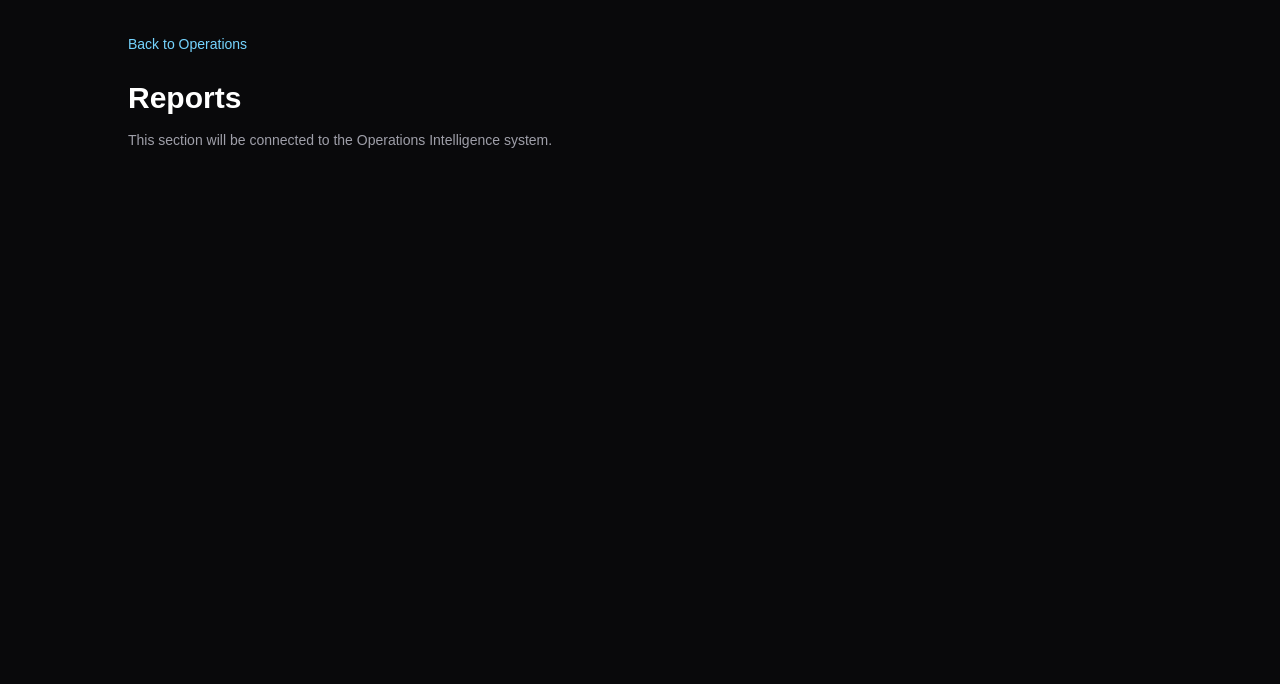
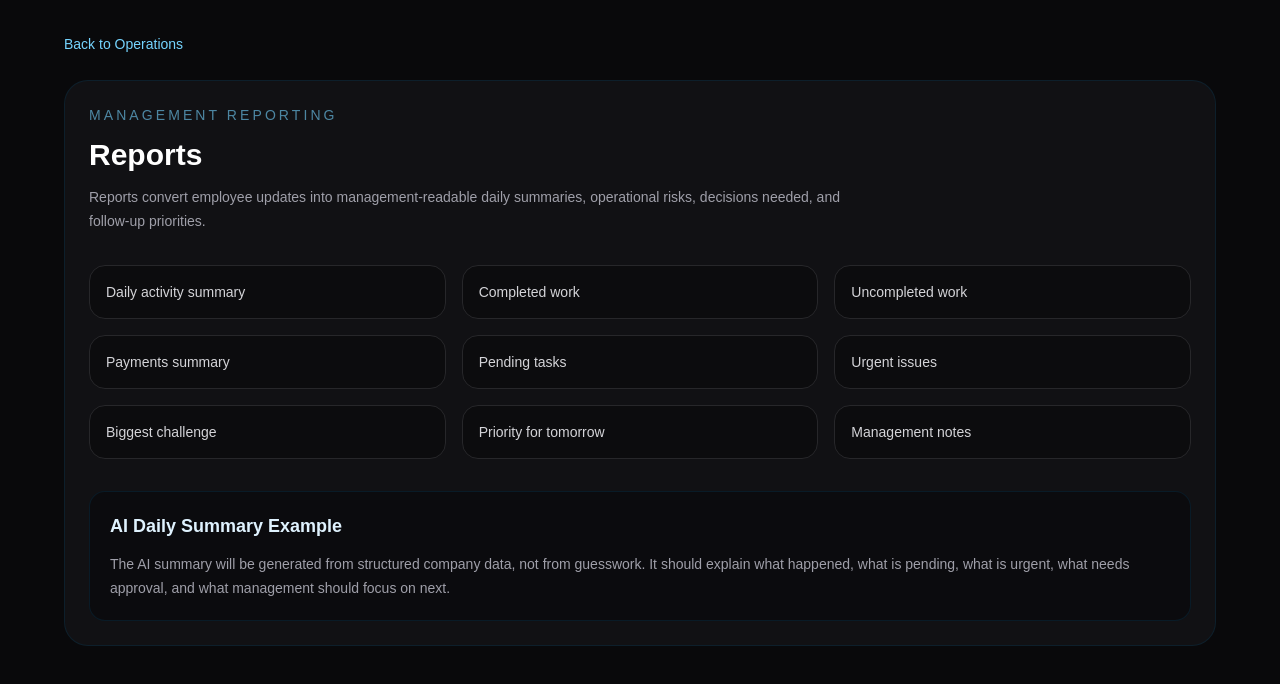
Before and after one commit to SirSebastian-ux/virtus.ai, a Next.js app: page /operations/reports in a window 1280 px wide. Shown: the top 684 px of the page. Built offline with nearby package versions, Linux system fonts and the light colour scheme.

Commit message:
Add Operations Reports interface

```diff
--- a/app/operations/reports/page.js
+++ b/app/operations/reports/page.js
@@ -1,18 +1,53 @@
 export default function OperationsReportsPage() {
+  const reportSections = [
+    "Daily activity summary",
+    "Completed work",
+    "Uncompleted work",
+    "Payments summary",
+    "Pending tasks",
+    "Urgent issues",
+    "Biggest challenge",
+    "Priority for tomorrow",
+    "Management notes",
+  ];
+
   return (
     <main className="min-h-screen bg-zinc-950 px-6 py-8 text-zinc-100">
-      <section className="mx-auto max-w-5xl">
+      <section className="mx-auto max-w-6xl">
         <a href="/operations" className="text-sm text-sky-300 hover:text-sky-200">
           Back to Operations
         </a>
 
-        <h1 className="mt-6 text-3xl font-semibold text-white">
-          Reports
-        </h1>
+        <div className="mt-6 rounded-3xl border border-sky-900/25 bg-zinc-900/60 p-6">
+          <p className="text-sm font-medium uppercase tracking-[0.22em] text-sky-300/60">
+            Management Reporting
+          </p>
 
-        <p className="mt-3 text-sm leading-6 text-zinc-400">
-          This section will be connected to the Operations Intelligence system.
-        </p>
+          <h1 className="mt-3 text-3xl font-semibold text-white">Reports</h1>
+
+          <p className="mt-3 max-w-3xl text-sm leading-6 text-zinc-400">
+            Reports convert employee updates into management-readable daily summaries,
+            operational risks, decisions needed, and follow-up priorities.
+          </p>
+
+          <div className="mt-8 grid gap-4 md:grid-cols-2 xl:grid-cols-3">
+            {reportSections.map((section) => (
+              <div key={section} className="rounded-2xl border border-zinc-800 bg-zinc-950/60 p-4">
+                <p className="text-sm text-zinc-300">{section}</p>
+              </div>
+            ))}
+          </div>
+
+          <div className="mt-8 rounded-2xl border border-sky-900/25 bg-zinc-950/60 p-5">
+            <h2 className="text-lg font-semibold text-sky-100">AI Daily Summary Example</h2>
+
+            <p className="mt-3 text-sm leading-6 text-zinc-400">
+              The AI summary will be generated from structured company data, not from guesswork.
+              It should explain what happened, what is pending, what is urgent, what needs approval,
+              and what management should focus on next.
+            </p>
+          </div>
+        </div>
       </section>
     </main>
   );
```
